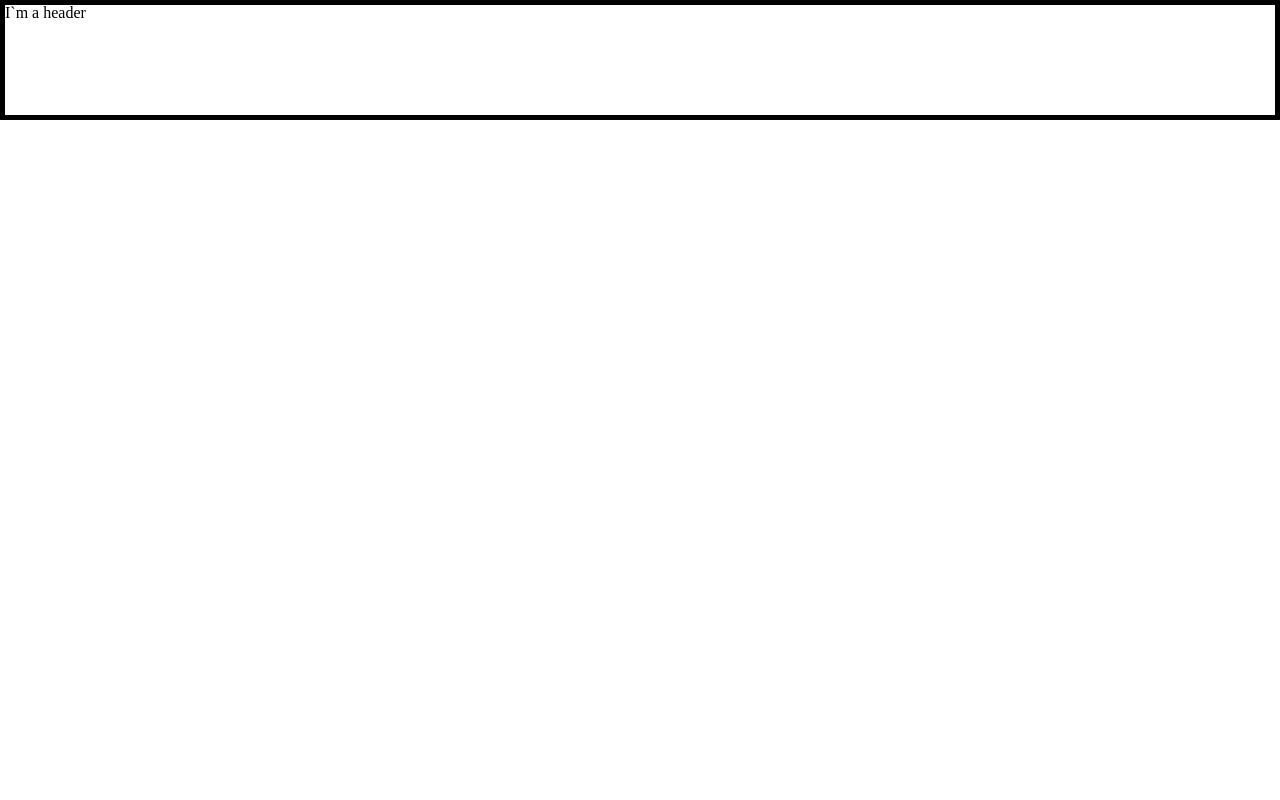
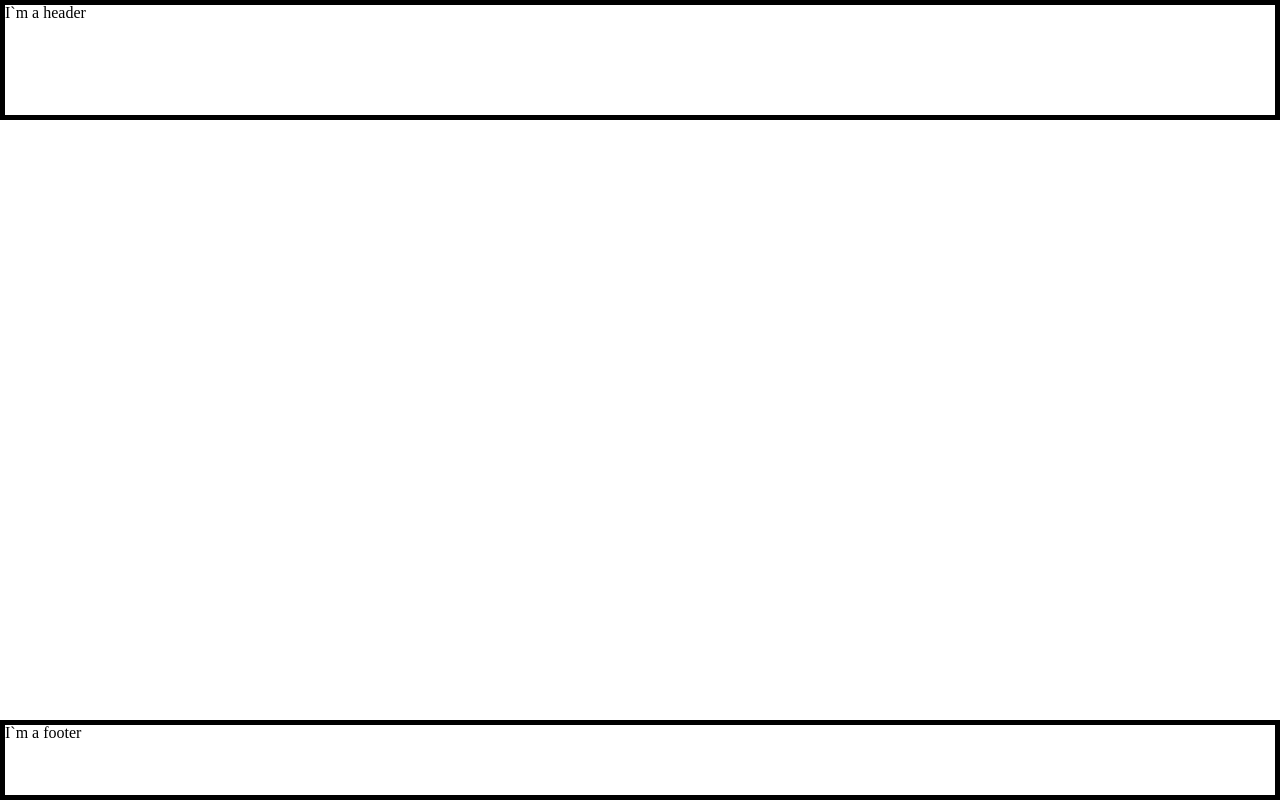
Before and after one commit to camillaume/hackathon_lill_o_vert, a React (Vite) app in the folder frontend/: page / in a window 1280 px wide. Before the commit this address had no page. Built offline with nearby package versions, Linux system fonts and the light colour scheme.

Commit message:
app correction

```diff
--- a/frontend/src/App.jsx
+++ b/frontend/src/App.jsx
@@ -2,9 +2,9 @@ import { Routes, Route } from "react-router-dom";
 import SApp from "./AppStyle";
 // import Home from "./pages/Home";
 import Consume from "./pages/Consume";
-// import Mobility from "./pages/Mobility";
+import Mobility from "./pages/Mobility";
 import Sources from "./pages/Sources";
-// import Team from "./pages/Team";
+import Team from "./pages/Team";
 import Header from "./components/Header";
 import Footer from "./components/Footer";
 
@@ -18,12 +18,12 @@ function App() {
             {/* <Route path="*" element={<Home />} />
             <Route path="/" element={<Home />} /> */}
             <Route path="/consume" element={<Consume />} />
-            {/* <Route path="/mobility" element={<Mobility />} /> */}
+            <Route path="/mobility" element={<Mobility />} />
             <Route path="/sources" element={<Sources />} />
-            {/* <Route path="/team" element={<Team />} /> */}
+            <Route path="/team" element={<Team />} />
           </Routes>
         </main>
-        {/* <Footer /> */}
+        <Footer />
       </SApp>
     </div>
   );
```
